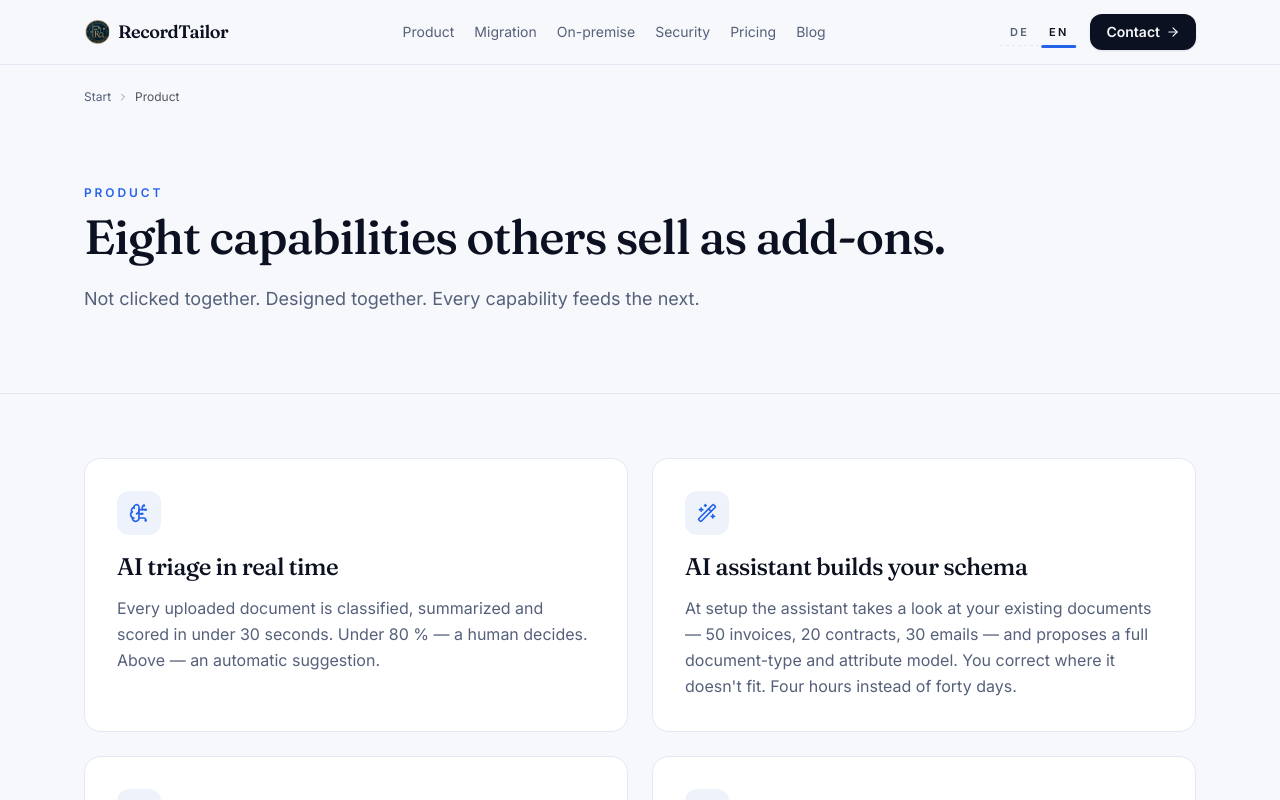
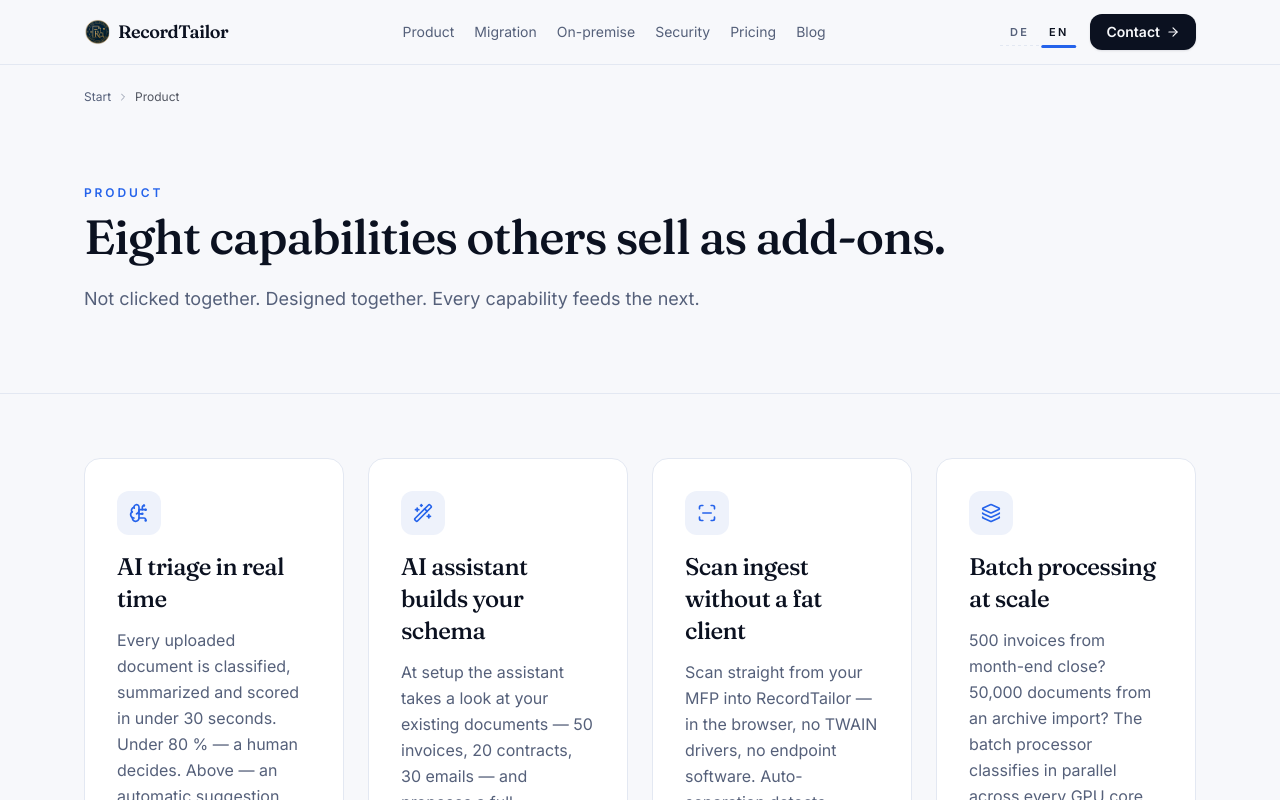
Before and after one commit to clouddnagmbh/recordtailor-website, a Next.js app: page /produkt in a window 1280 px wide. Shown: the top 800 px of the page. Built offline with nearby package versions, Linux system fonts and the light colour scheme; no server answers.

Commit message:
produkt: Feature-Grid auf lg:grid-cols-4

```diff
--- a/app/produkt/page.tsx
+++ b/app/produkt/page.tsx
@@ -60,7 +60,7 @@ export default async function ProduktPage() {
       </section>
 
       <section className="border-b border-border bg-background">
-        <div className="mx-auto max-w-6xl px-5 py-16 grid gap-6 sm:grid-cols-2">
+        <div className="mx-auto max-w-6xl px-5 py-16 grid gap-6 sm:grid-cols-2 lg:grid-cols-4">
           {FEATURES.map(({ icon: Icon, i }) => (
             <Reveal key={i} delay={i * 60}>
               <article className="h-full rounded-2xl border border-border bg-surface p-8">
```
